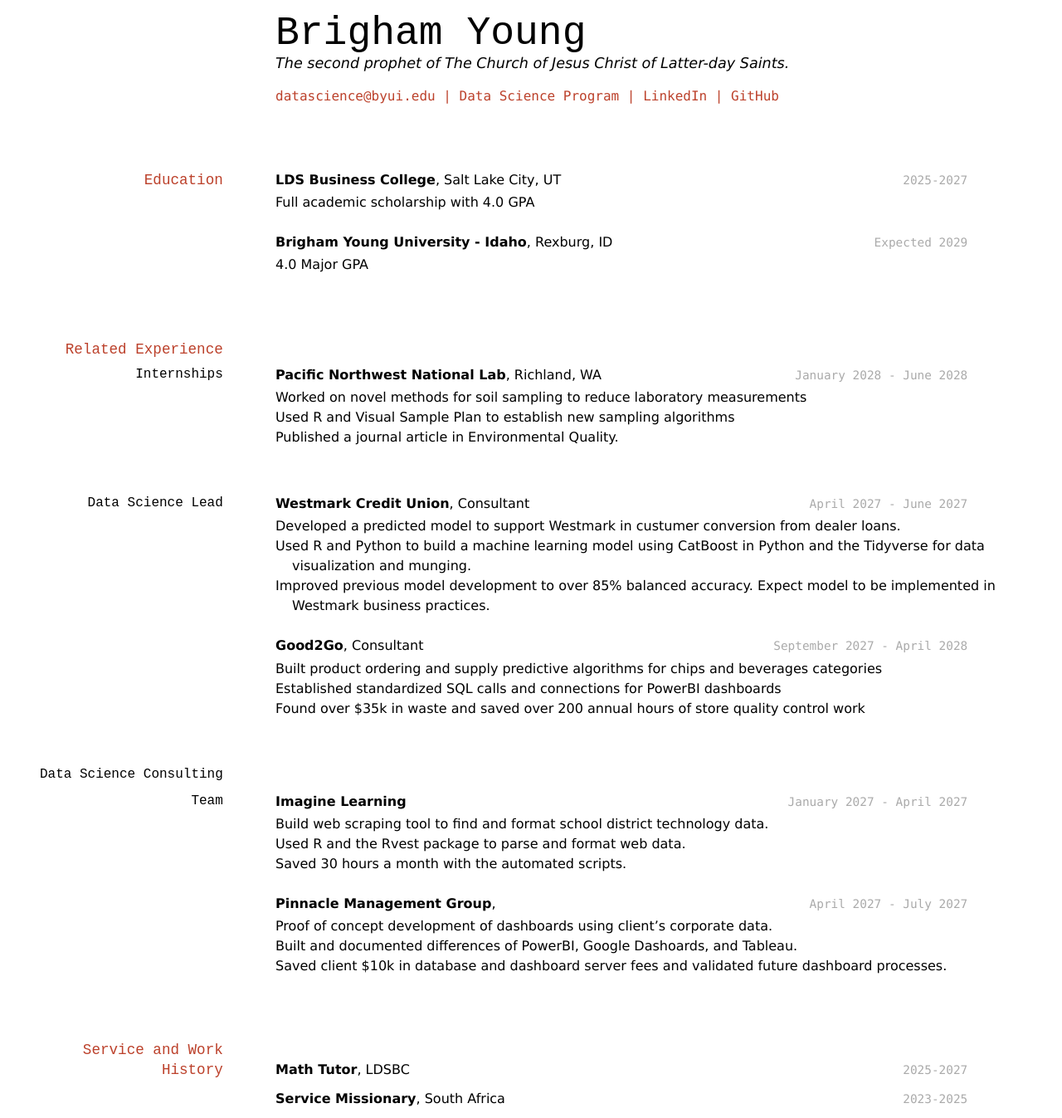
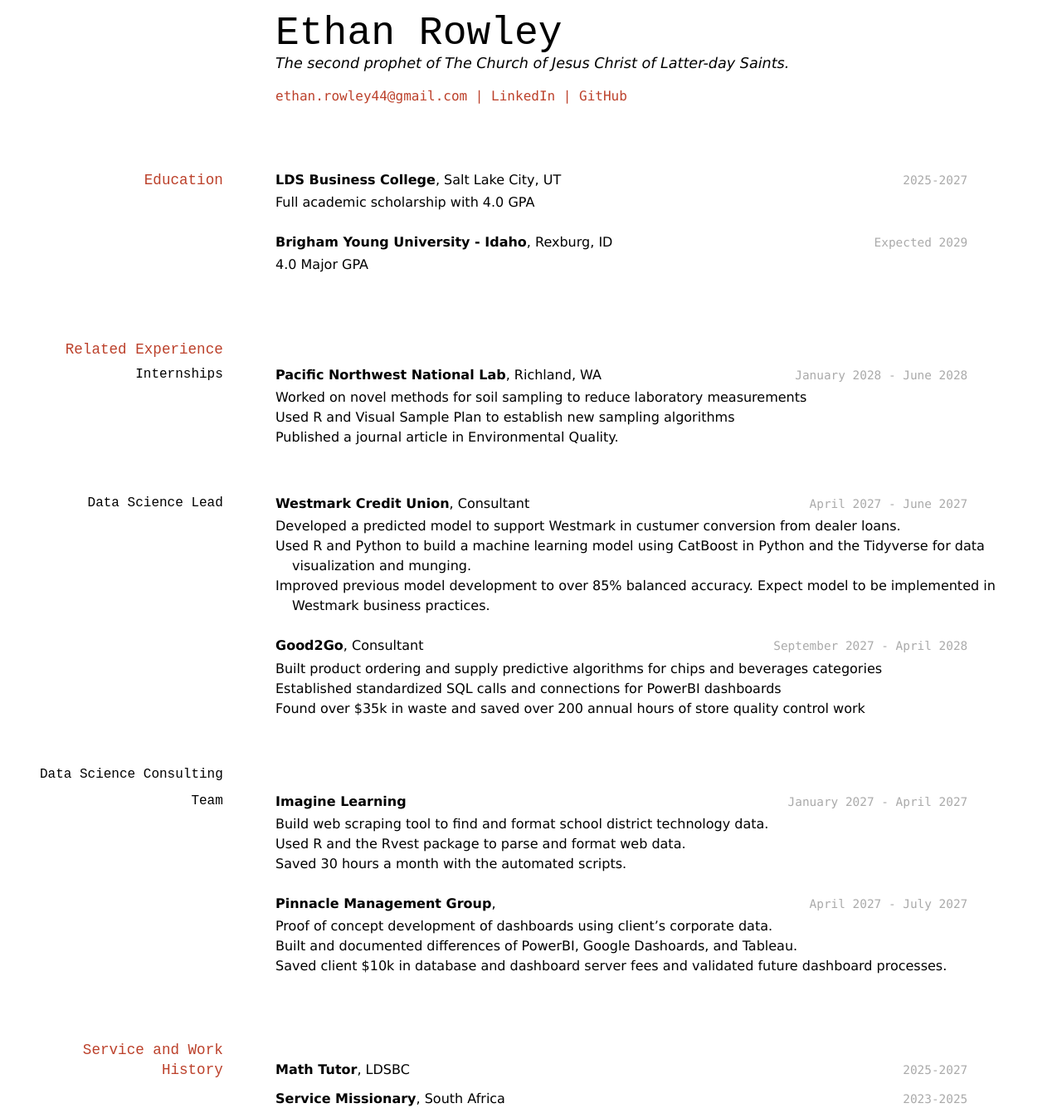
Before and after one commit to byuids-resumes/ethan_rowley_resume, a Jekyll site: the page built from docs/index.md, in a window 1280 px wide. Shown: the whole page at 83% size. Built offline with Jekyll 4.4.1, drawn with Linux system fonts in a browser that asks for light colours.

Commit message:
fixed my name and links

```diff
--- a/docs/index.md
+++ b/docs/index.md
@@ -1,15 +1,14 @@
 ---
 layout: cv
-title: Brigham Young's Resume
+title: Ethan Rowley
 ---
-# Brigham Young
+# Ethan Rowley
 The second prophet of The Church of Jesus Christ of Latter-day Saints.
 
 <div id="webaddress">
-<a href="datascience@byui.edu">datascience@byui.edu</a>
-| <a href="https://byuidatascience.github.io/development.html">Data Science Program</a>
-| <a href="https://www.linkedin.com/groups/13537407/">LinkedIn</a>
-| <a href="https://github.com/byuids-resumes">GitHub</a>
+<a href="ethan.rowley44@gmail.com">ethan.rowley44@gmail.com</a>
+| <a href="https://www.linkedin.com/in/ethanrowley/">LinkedIn</a>
+| <a href="https://github.com/rowley-ethan">GitHub</a>
 </div>
 
 <!-- https://www.monique.tech/the-art-of-markdown -->
```
